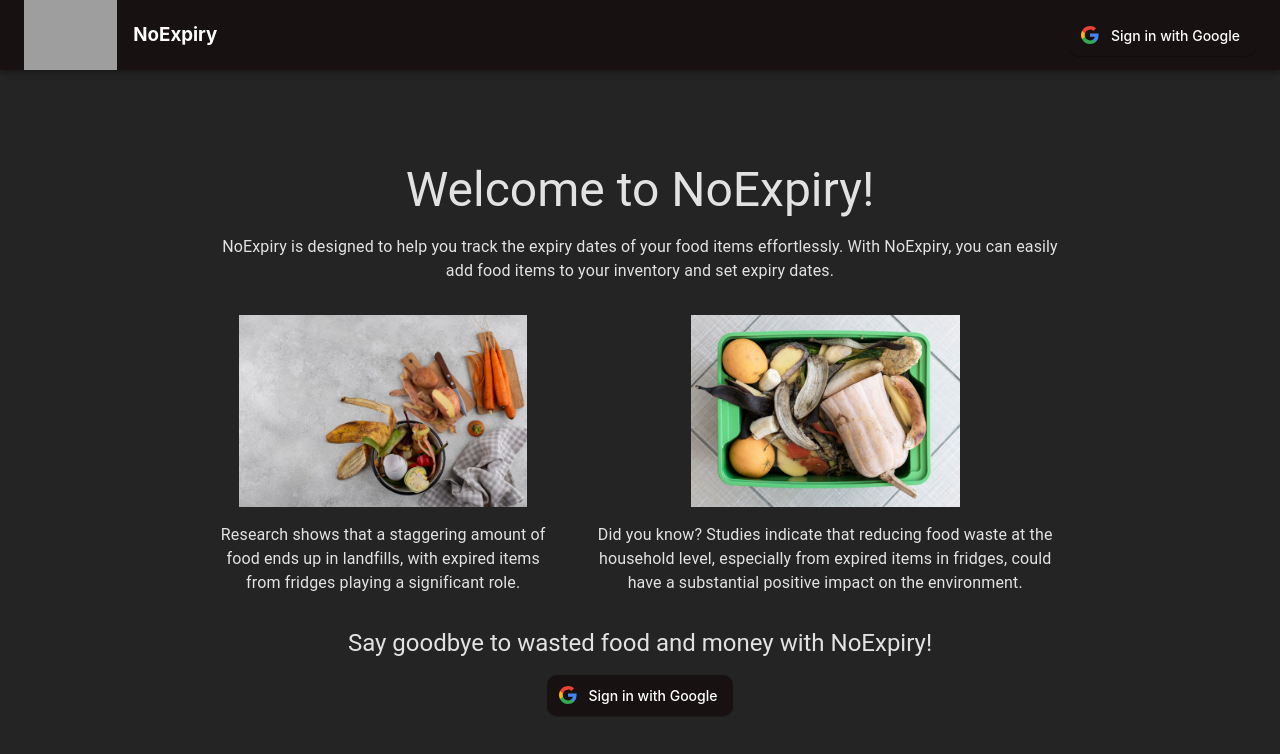
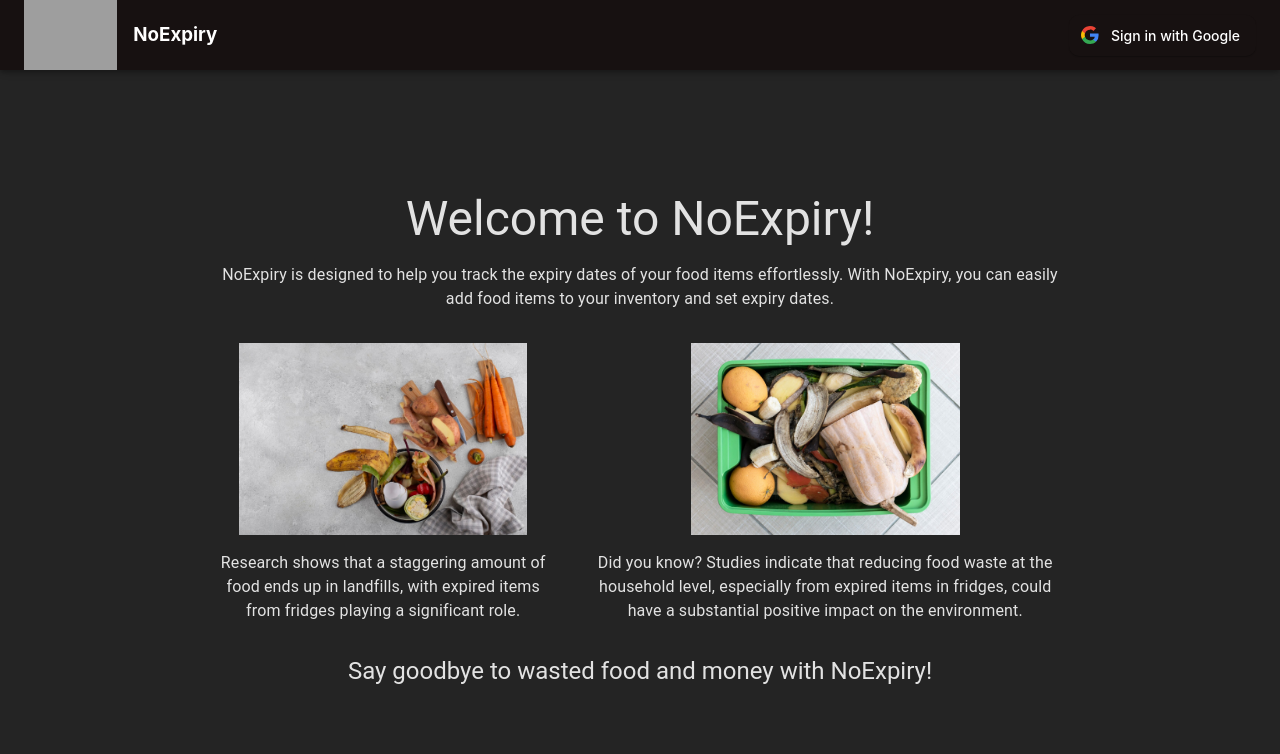
Before and after one commit to Zaiqin/NoExpiry, a React (Vite) app in the folder client/: page / in a window 1280 px wide. Shown: the top 754 px of the page. Built offline with nearby package versions, Linux system fonts and the light colour scheme; no server answers; grey boxes are pictures that could not be loaded.

Commit message:
Update LandingPage.jsx

```diff
--- a/client/src/pages/LandingPage.jsx
+++ b/client/src/pages/LandingPage.jsx
@@ -1,7 +1,6 @@
 import React from 'react';
 import { Navigate } from 'react-router-dom';
 import { Container, Typography, Stack, Box } from '@mui/material';
-import AuthGoogle from '../components/AuthGoogle';
 import image1 from '../assets/assortment-compost-made-rotten-food-with-copy-space_23-2149073784.jpg';
 import image2 from '../assets/top-view-recycling-bin-with-organic-vegetables_23-2148666785.jpg'
 
@@ -38,7 +37,6 @@ const LandingPage = ({ user }) => {
             <Typography variant="h5" paragraph>
                 Say goodbye to wasted food and money with NoExpiry!
             </Typography>
-            <AuthGoogle />
         </Container>
     );
 };
```
